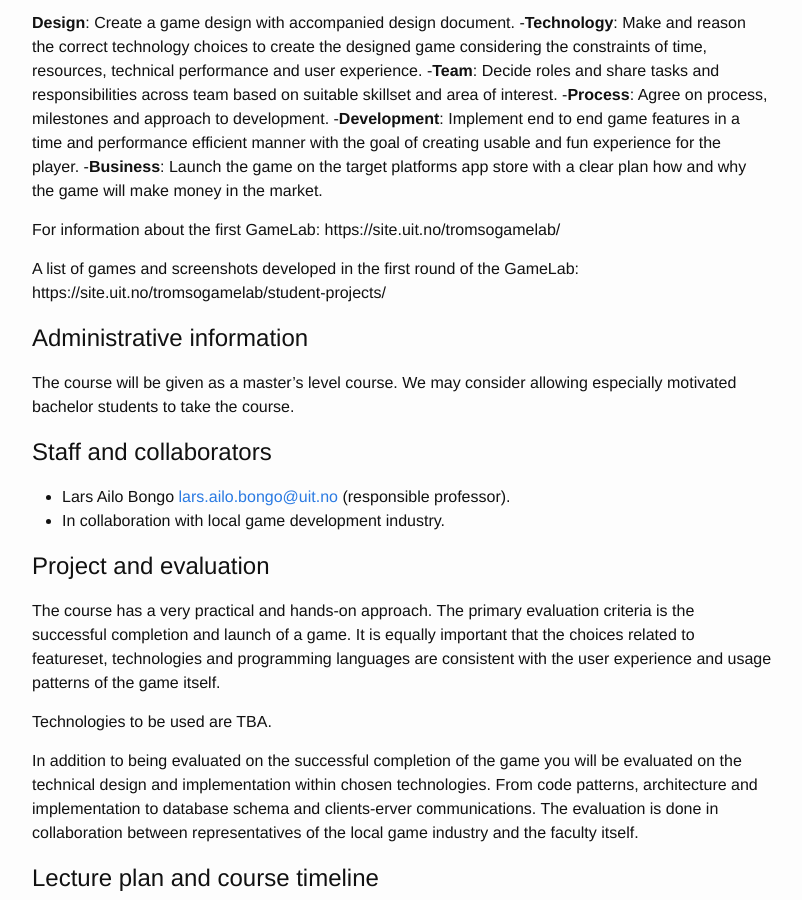
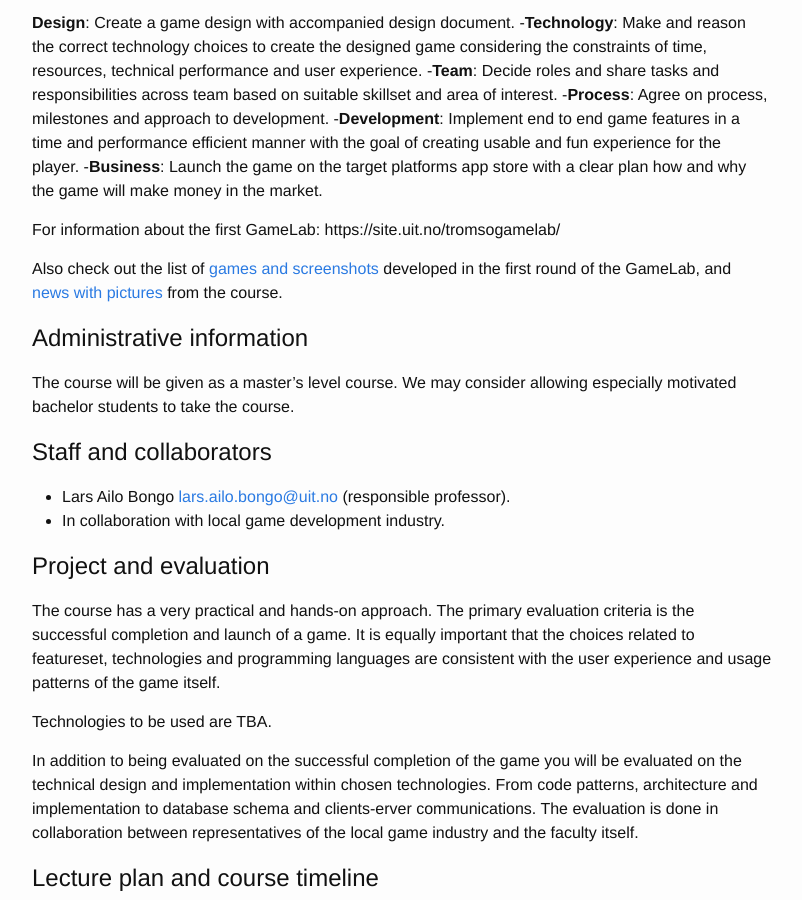
Before and after one commit to uit-gamelab-s24/uit-gamelab-s24.github.io, a Jekyll site: the page built from index.md, in a window 1280 px wide and 900 px high, scrolled down 378 px. Shown: the whole window, without its empty margins (238-1040 px from the left). Built offline with Jekyll 4.4.1, drawn with Linux system fonts in a browser that asks for light colours; our own code applies the rules of GitHub Pages for plain Markdown files.

Commit message:
Update index.md

```diff
--- a/index.md
+++ b/index.md
@@ -17,7 +17,7 @@ Throughout the course we will have go through, and learn, the complete cycle of
 
 For information about the first GameLab: https://site.uit.no/tromsogamelab/
 
-A list of games and screenshots developed in the first round of the GameLab: https://site.uit.no/tromsogamelab/student-projects/
+Also check out the list of [games and screenshots](https://site.uit.no/tromsogamelab/student-projects/) developed in the first round of the GameLab, and [news with pictures](https://site.uit.no/tromsogamelab/category/news/) from the course.
 
 ## Administrative information
 
```
